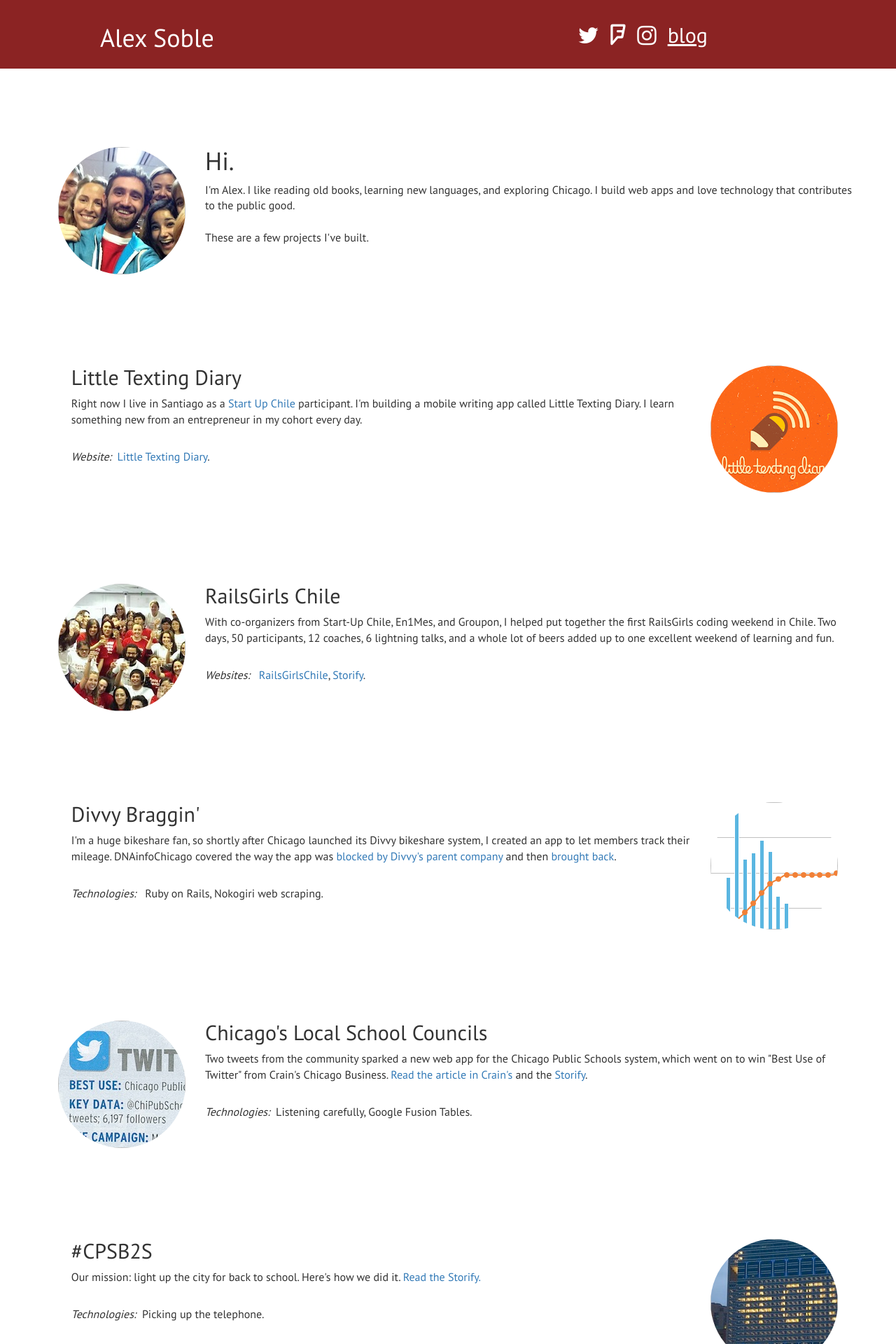
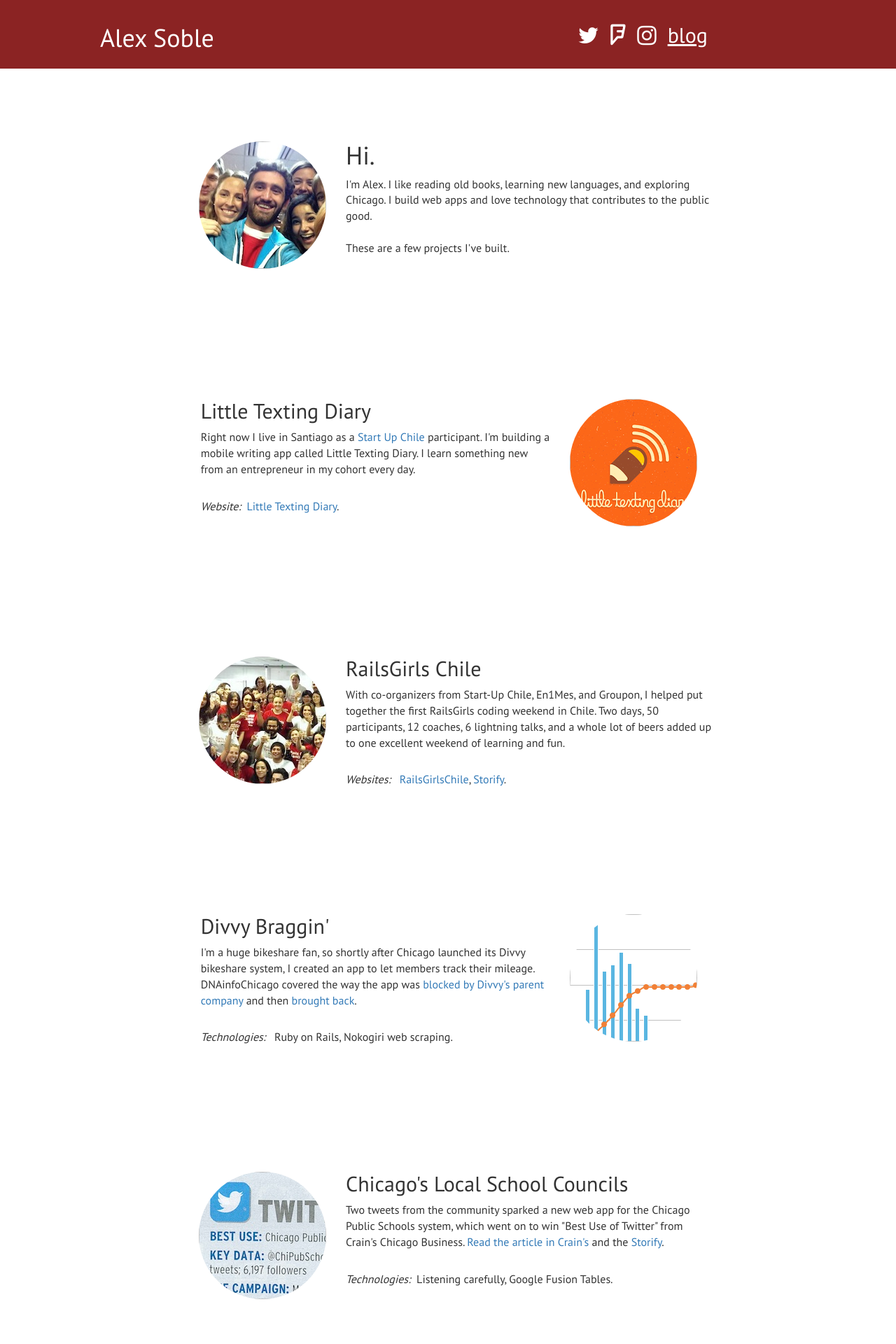
Before and after one commit to alexsoble/alexsoble, a Jekyll site: the page built from index.html, in a window 1280 px wide. Shown: the top 1920 px of the page at 70% size. Built offline with Jekyll 4.4.1, drawn with Linux system fonts in a browser that asks for light colours; nearby versions of some CDN libraries.

Commit message:
Overriding bootstrap for now

```diff
--- a/css/styling.css
+++ b/css/styling.css
@@ -86,24 +86,23 @@
 
 /* line 76, ../_sass/styling.scss */
 .container {
-  width: 60%;
-  margin: 1em 0;
-  margin: auto auto;
+  width: 60% !important;
+  margin: 6em auto !important;
 }
 
-/* line 82, ../_sass/styling.scss */
+/* line 81, ../_sass/styling.scss */
 .block {
-  margin: 8em auto;
+  margin: 0 auto 12em;
   position: relative;
   min-height: 200px;
 }
-/* line 86, ../_sass/styling.scss */
+/* line 85, ../_sass/styling.scss */
 .block h1, .block h2, .block p {
   margin-left: 4%;
 }
 
 /*** HOMEPAGE IMAGES ***/
-/* line 93, ../_sass/styling.scss */
+/* line 92, ../_sass/styling.scss */
 .circle-portrait {
   width: 13em;
   height: 13em;
@@ -124,7 +123,7 @@
   transform-style: preserve-3d;
 }
 
-/* line 115, ../_sass/styling.scss */
+/* line 114, ../_sass/styling.scss */
 .circle-portrait.alt {
   -webkit-transform: rotate3d(0, 1, 0, 360deg);
   -moz-transform: rotate3d(0, 1, 0, 360deg);
@@ -133,90 +132,90 @@
   transform: rotate3d(0, 1, 0, 360deg);
 }
 
-/* line 123, ../_sass/styling.scss */
+/* line 122, ../_sass/styling.scss */
 .circle-portrait.right {
   float: right;
 }
 
-/* line 125, ../_sass/styling.scss */
+/* line 124, ../_sass/styling.scss */
 #profile-image {
   background: url("/assets/images/profile-pic.jpg");
 }
 
-/* line 127, ../_sass/styling.scss */
+/* line 126, ../_sass/styling.scss */
 #profile-image.alt {
   background: url("/assets/images/profile-pic-alt.jpg");
 }
 
-/* line 129, ../_sass/styling.scss */
+/* line 128, ../_sass/styling.scss */
 #heyu-image {
   background: url("/assets/images/heyu-pic.png");
 }
 
-/* line 131, ../_sass/styling.scss */
+/* line 130, ../_sass/styling.scss */
 #heyu-image.alt {
   background: url("/assets/images/heyu-pic-alt.png");
 }
 
-/* line 133, ../_sass/styling.scss */
+/* line 132, ../_sass/styling.scss */
 #divvybrags-image {
   background: url("/assets/images/divvy-biking.jpg");
 }
 
-/* line 135, ../_sass/styling.scss */
+/* line 134, ../_sass/styling.scss */
 #divvybrags-image.alt {
   background: url("/assets/images/divvy-image-alt.png");
 }
 
-/* line 137, ../_sass/styling.scss */
+/* line 136, ../_sass/styling.scss */
 #lscmap-image {
   background: url("/assets/images/lscmap.jpg");
 }
 
-/* line 139, ../_sass/styling.scss */
+/* line 138, ../_sass/styling.scss */
 #lscmap-image.alt {
   background: url("/assets/images/lscmap-alt.jpg");
 }
 
-/* line 141, ../_sass/styling.scss */
+/* line 140, ../_sass/styling.scss */
 #cpsb2s-image {
   background: url("/assets/images/cpsb2s.jpg");
 }
 
-/* line 143, ../_sass/styling.scss */
+/* line 142, ../_sass/styling.scss */
 #cpsb2s-image.alt {
   background: url("/assets/images/cps-b2s-alt.png");
 }
 
-/* line 145, ../_sass/styling.scss */
+/* line 144, ../_sass/styling.scss */
 #ltd-image {
   background: url("/assets/images/ltd-image.png");
 }
 
-/* line 147, ../_sass/styling.scss */
+/* line 146, ../_sass/styling.scss */
 #ltd-image.alt {
   background: url("/assets/images/ltd-image-alt.jpg");
 }
 
-/* line 149, ../_sass/styling.scss */
+/* line 148, ../_sass/styling.scss */
 #railsgirls-image {
   background: url("/assets/images/railsgirls.jpg");
 }
 
-/* line 151, ../_sass/styling.scss */
+/* line 150, ../_sass/styling.scss */
 #railsgirls-image.alt {
   background: url("/assets/images/railsgirls-alt.jpg");
 }
 
 /*** BLOG POST STYLES ***/
-/* line 155, ../_sass/styling.scss */
+/* line 154, ../_sass/styling.scss */
 blockquote p {
   margin: 3em 1em;
   padding: 1em 3em;
   background-color: white;
 }
 
-/* line 161, ../_sass/styling.scss */
+/* line 160, ../_sass/styling.scss */
 .center-image {
   background-color: white;
   color: gray;
```
Also changed, not shown: _sass/styling.scss (+3 -4 lines).
